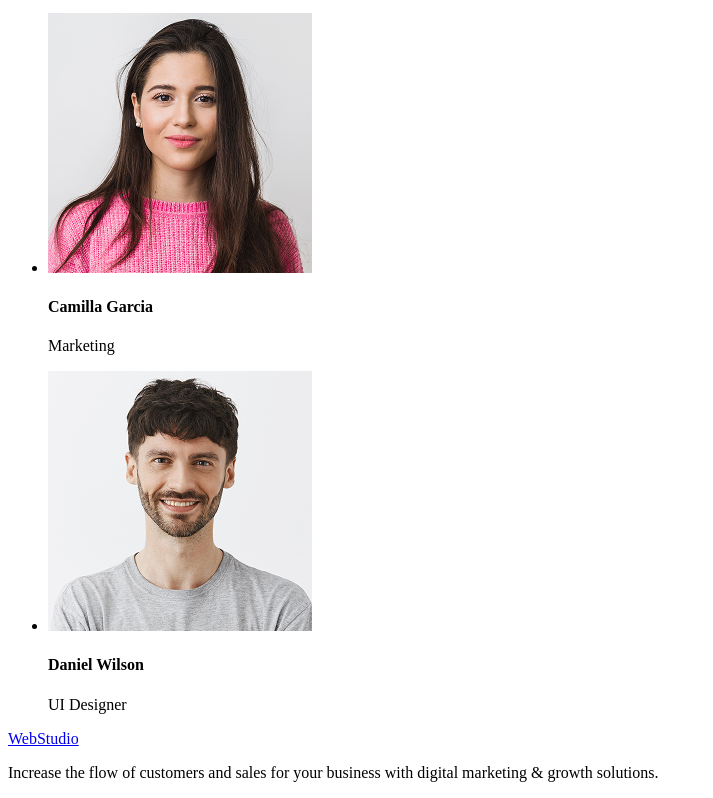
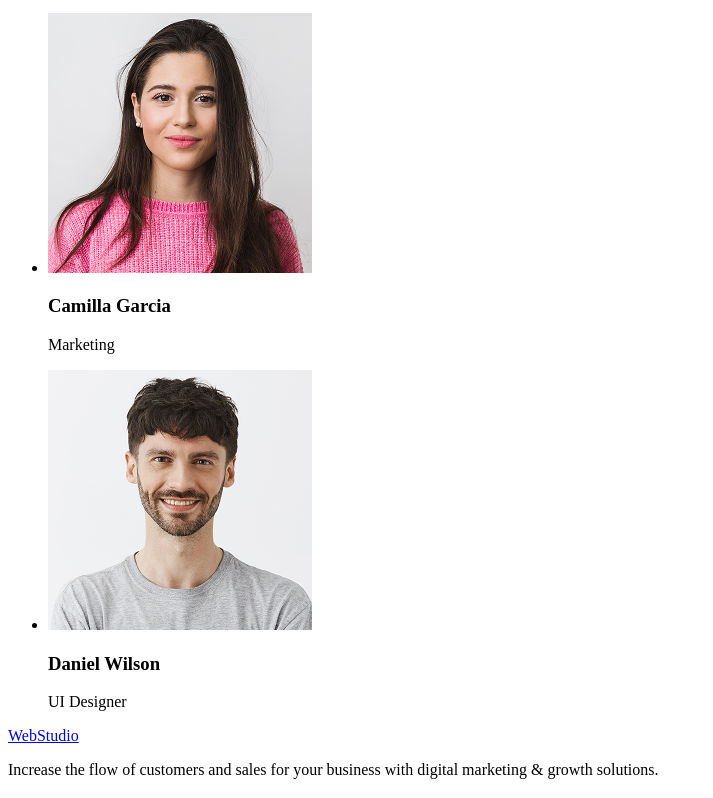
Before and after one commit to braided/goit-markup-hw-01, a plain HTML site: page index.html in a window 1280 px wide. Shown: the part 1365-2163 px from the top of the page, without its empty margins (0-713 px from the left). Drawn offline with Linux system fonts and the light colour scheme.

Commit message:
fixed text

```diff
--- a/index.html
+++ b/index.html
@@ -73,12 +73,12 @@
           </li>
           <li>
             <img src="images/img-1.jpg" alt="logo-avatar" />
-            <h4>Camilla Garcia</h4>
+            <h3>Camilla Garcia</h3>
             <p>Marketing</p>
           </li>
           <li>
             <img src="images/img.jpg" alt="logo-avatar" />
-            <h4>Daniel Wilson</h4>
+            <h3>Daniel Wilson</h3>
             <p>UI Designer</p>
           </li>
         </ul>
```
